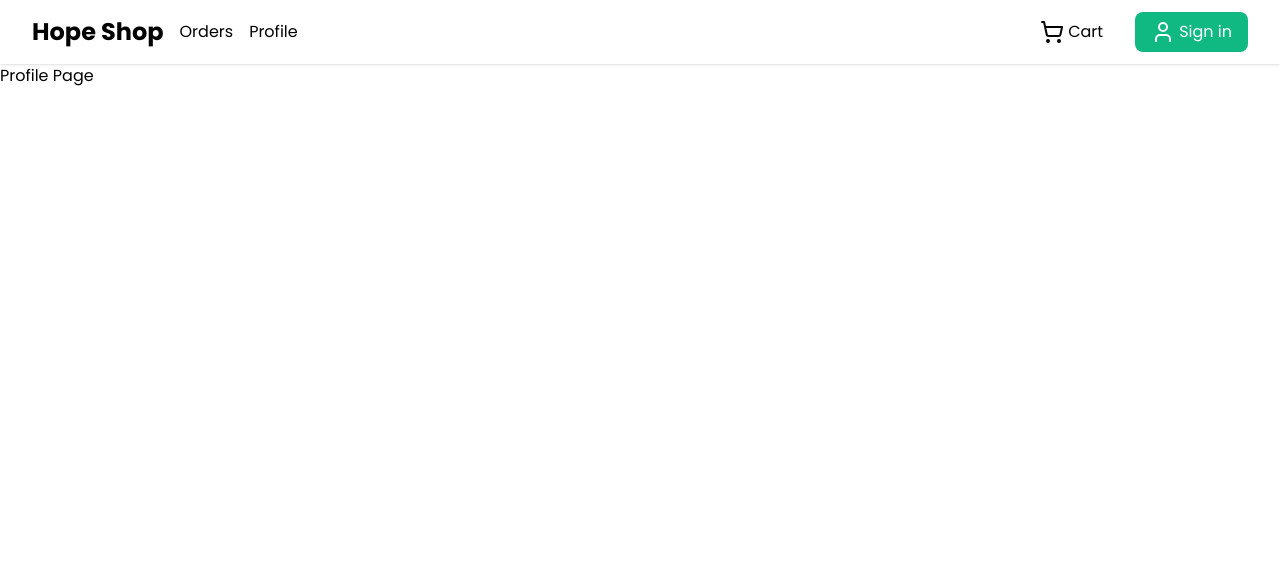
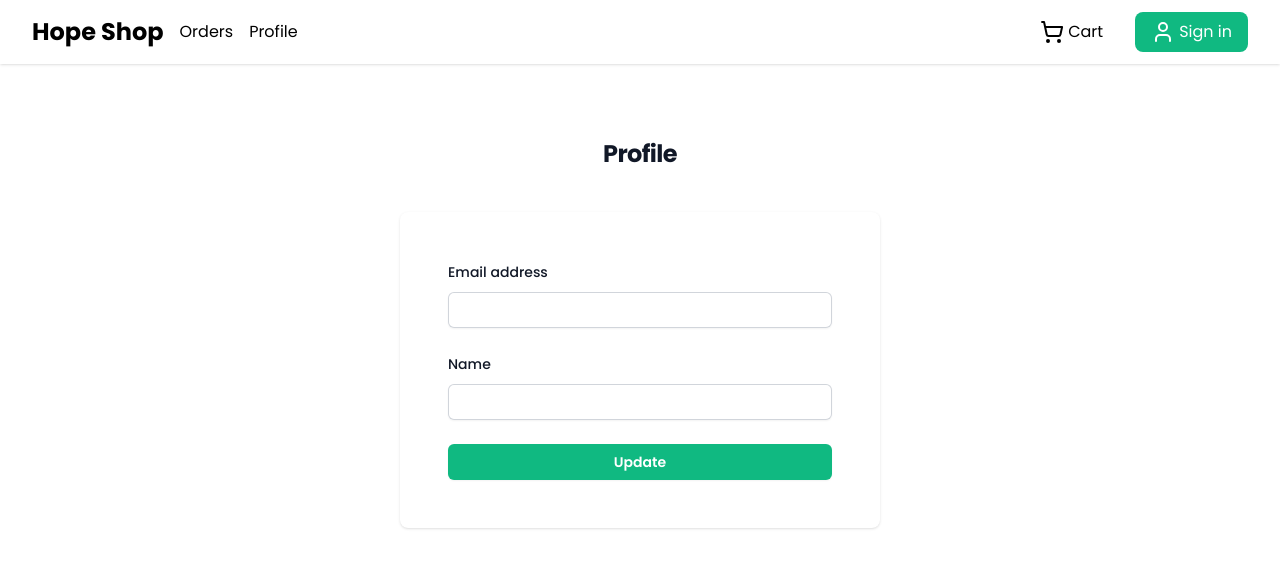
Before and after one commit to imran-farooq7/shop-hope, a Next.js app: page /user/profile in a window 1280 px wide. Shown: the top 568 px of the page. Built offline with nearby package versions, Linux system fonts and the light colour scheme; no server answers.

Commit message:
update user profile form added

```diff
--- a/app/user/profile/page.tsx
+++ b/app/user/profile/page.tsx
@@ -1,8 +1,13 @@
-const ProfilePage = () => {
+import { auth } from "@/auth";
+import ProfileForm from "@/components/profile-form/profile-form";
+import { SessionProvider } from "next-auth/react";
+
+const ProfilePage = async () => {
+	const session = await auth();
 	return (
-		<div>
-			<h1>Profile Page</h1>
-		</div>
+		<SessionProvider session={session}>
+			<ProfileForm />
+		</SessionProvider>
 	);
 };
 
--- /dev/null
+++ b/components/profile-form/profile-form.tsx
@@ -0,0 +1,81 @@
+"use client";
+
+import { Loader, Loader2 } from "lucide-react";
+import { useSession } from "next-auth/react";
+import { useState, useTransition } from "react";
+
+const ProfileForm = () => {
+	const { data: session, update } = useSession();
+	const [email, setEmail] = useState(session?.user?.email);
+	const [userName, setUserName] = useState(session?.user?.name);
+	const [isPending, startTransition] = useTransition();
+	const handleSubmit = () => {};
+
+	return (
+		<div className="flex min-h-full flex-1 flex-col justify-center items-center py-12 sm:px-6 lg:px-8">
+			<div className="sm:mx-auto sm:w-full sm:max-w-md">
+				<h2 className="mt-6 text-center text-2xl font-bold leading-9 tracking-tight text-gray-900">
+					Profile
+				</h2>
+			</div>
+
+			<div className="mt-10 sm:mx-auto sm:w-full sm:max-w-[480px]">
+				<div className="bg-white px-6 py-12 shadow sm:rounded-lg sm:px-12">
+					<form className="space-y-6">
+						<div>
+							<label
+								htmlFor="email"
+								className="block text-sm font-medium leading-6 text-gray-900"
+							>
+								Email address
+							</label>
+							<div className="mt-2">
+								<input
+									id="email"
+									name="email"
+									type="email"
+									defaultValue={email!}
+									required
+									className="block w-full pl-2 rounded-md border-0 py-1.5 text-gray-900 shadow-sm ring-1 ring-inset ring-gray-300 placeholder:text-gray-400 focus:ring-2 focus:ring-inset focus:ring-indigo-600 sm:text-sm sm:leading-6"
+								/>
+							</div>
+						</div>
+
+						<div>
+							<label
+								htmlFor="name"
+								className="block text-sm font-medium leading-6 text-gray-900"
+							>
+								Name
+							</label>
+							<div className="mt-2">
+								<input
+									id="name"
+									name="name"
+									type="text"
+									value={userName!}
+									onChange={(e) => setUserName(e.target.value)}
+									required
+									className="block w-full pl-2 rounded-md border-0 py-1.5 text-gray-900 shadow-sm ring-1 ring-inset ring-gray-300 placeholder:text-gray-400 focus:ring-2 focus:ring-inset focus:ring-indigo-600 sm:text-sm sm:leading-6"
+								/>
+							</div>
+						</div>
+						<button
+							type="submit"
+							disabled={isPending}
+							className="flex w-full justify-center rounded-md bg-emerald-500 px-3 py-1.5 text-sm font-semibold leading-6 text-white shadow-sm hover:bg-emerald-600 focus-visible:outline focus-visible:outline-2 focus-visible:outline-offset-2"
+						>
+							{isPending ? (
+								<Loader className="w-5 h-5 animate-spin" />
+							) : (
+								"Update"
+							)}
+						</button>
+					</form>
+				</div>
+			</div>
+		</div>
+	);
+};
+
+export default ProfileForm;
```
